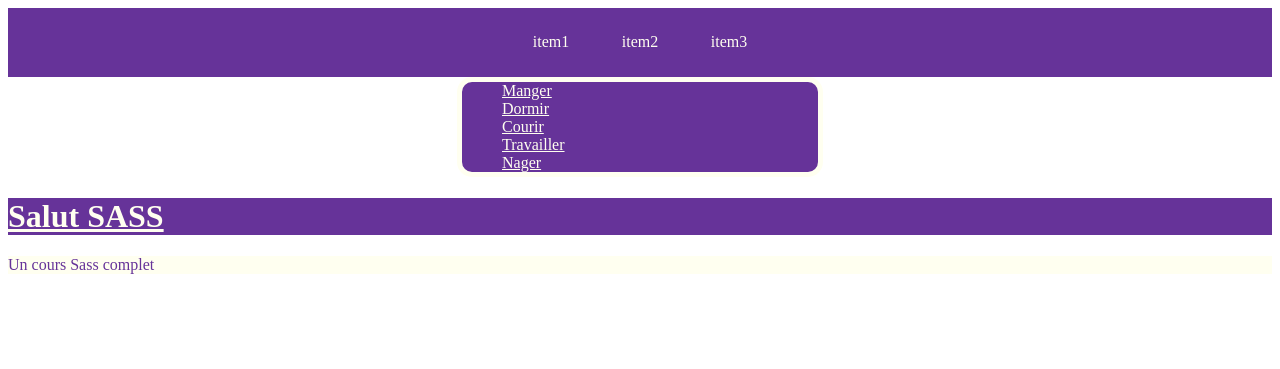
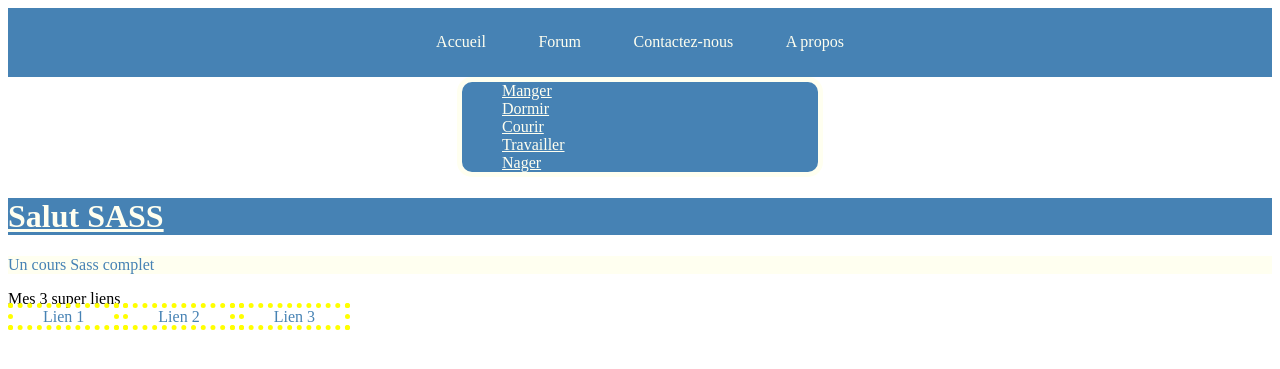
Before and after one commit to kaicarver/htmlcdag2, a PHP site: page /semaine2/sass/coursSass.html in a window 1280 px wide. Shown: the top 369 px of the page. Run offline with PHP 8.4, Linux system fonts and the light colour scheme.

Commit message:
correction exo nesting SASS ul li

```diff
--- a/semaine2/sass/coursSass.html
+++ b/semaine2/sass/coursSass.html
@@ -8,9 +8,10 @@
 </head>
 <body>
     <nav>
-        <a href="#">item1</a>
-        <a href="#">item2</a>
-        <a href="#">item3</a>
+        <a href="#">Accueil</a>
+        <a href="#">Forum</a>
+        <a href="#">Contactez-nous</a>
+        <a href="#">A propos</a>
     </nav>
     <ul>
         <li>Manger</li>
@@ -21,5 +22,11 @@
     </ul>
     <h1>Salut SASS</h1>
     <p>Un cours Sass complet</p>
-</body>
+    Mes 3 super liens
+    <div id="liens">
+        <a href="#">Lien 1</a>
+        <a href="#">Lien 2</a>
+        <a href="#">Lien 3</a>
+    </div>
+    </body>
 </html>
--- a/semaine2/sass/styles/coursSass.css
+++ b/semaine2/sass/styles/coursSass.css
@@ -1,17 +1,17 @@
 h1 {
-  background-color: rebeccapurple;
+  background-color: steelblue;
   text-decoration: underline;
   text-decoration-color: ivory;
   color: ivory;
 }
 
 p {
-  color: rebeccapurple;
+  color: steelblue;
   background-color: ivory;
 }
 
 nav {
-  background-color: rebeccapurple;
+  background-color: steelblue;
   text-align: center;
   padding: 2%;
 }
@@ -28,7 +28,7 @@
 }
 
 ul {
-  background-color: rebeccapurple;
+  background-color: steelblue;
   border: 5px solid ivory;
   border-radius: 15px;
   width: 25%;
@@ -38,4 +38,14 @@
 ul li {
   color: ivory;
   text-decoration: underline;
+}
+
+#liens {
+  xdisplay: flex;
+}
+#liens a {
+  color: steelblue;
+  border: 5px yellow dotted;
+  padding: 0 30px;
+  text-decoration: none;
 }/*# sourceMappingURL=coursSass.css.map */
--- a/semaine2/sass/styles/coursSass.scss
+++ b/semaine2/sass/styles/coursSass.scss
@@ -1,5 +1,5 @@
 
-$main-color: rebeccapurple;
+$main-color: steelblue;
 $secondary-color: ivory;
 $third-color: red;
 
@@ -46,3 +46,13 @@
         text-decoration: underline;
     }
 }
+
+#liens {
+    xdisplay: flex;
+    a {
+        color: steelblue;
+        border: 5px yellow dotted;
+        padding: 0 30px;
+        text-decoration: none;
+    }
+}
```
Also changed, not shown: 1 other file.
